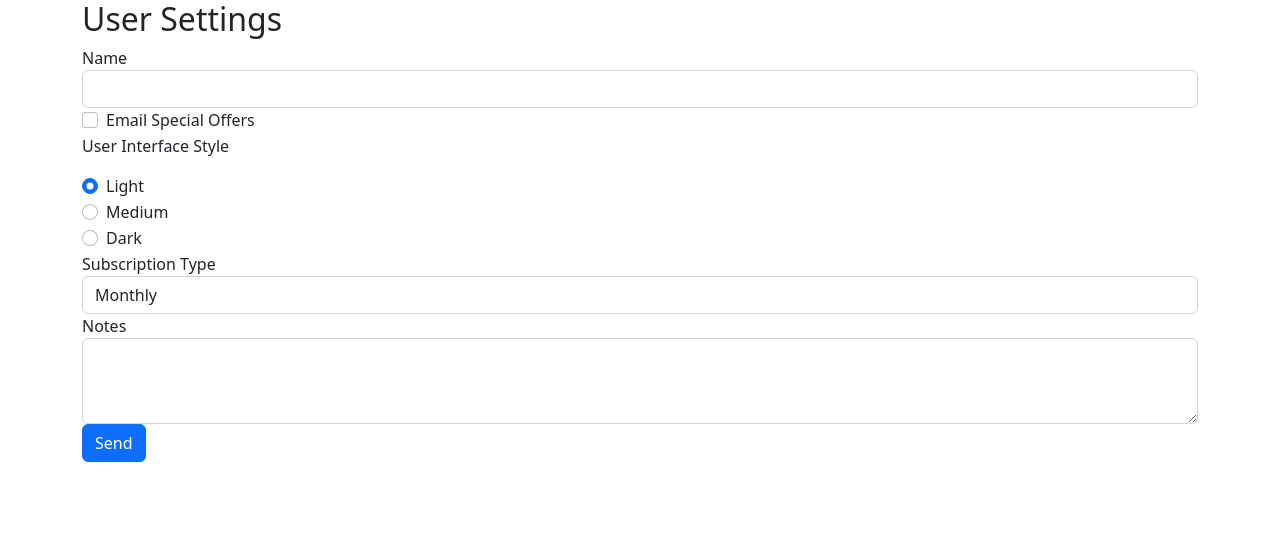
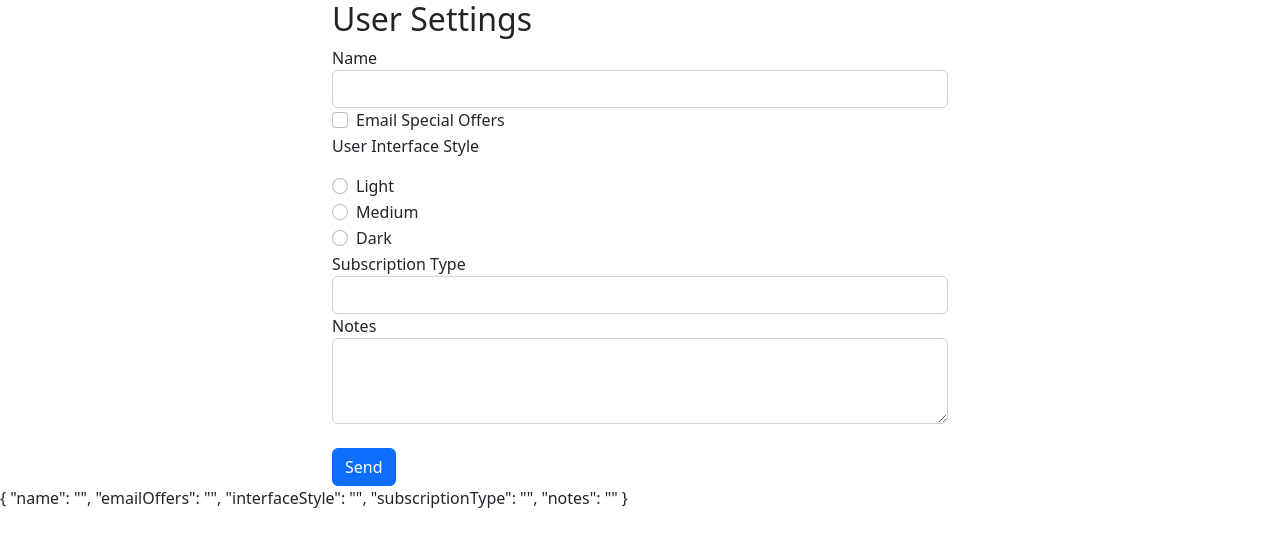
Before and after one commit to alexlamb10/angular-forms, an Angular app: page / in a window 1280 px wide. Shown: the top 546 px of the page. Built offline with nearby package versions, Linux system fonts and the light colour scheme.

Commit message:
added ngmodel to data types

```diff
--- a/src/app/user-settings-form/user-settings-form.component.html
+++ b/src/app/user-settings-form/user-settings-form.component.html
@@ -1,17 +1,17 @@
 
-<div class="container">
+<div class="container" style="width: 50%;">
     <h2>User Settings</h2>
-    <form>
+    <form #form="ngForm">
 
       <div class="form-group">
         <label for="name">Name</label>
-        <input id="name" name="name" class="form-control" />
+        <input id="name" name="name" class="form-control" ngModel/>
       </div>
 
       <div class="form-check form-group">
         <input class="form-check-input" type="checkbox"
-                id="emailOffers" name="emailOffers">
-        <label class="form-check-label" for="emailOffers">
+                id="emailOffers" name="emailOffers" ngModel>
+        <label class="form-check-label" for="emailOffers" >
           Email Special Offers
         </label>
       </div>
@@ -20,21 +20,21 @@
       <div class="form-group">
         <div class="form-check">
           <input class="form-check-input" type="radio" name="interfaceStyle"
-                 id="lightInterface" value="light" checked>
+                 id="lightInterface" value="light" checked ngModel>
           <label class="form-check-label" for="lightInterface">
             Light
           </label>
         </div>
         <div class="form-check">
           <input class="form-check-input" type="radio" name="interfaceStyle"
-                 id="mediumInterface" value="medium">
+                 id="mediumInterface" value="medium" ngModel>
           <label class="form-check-label" for="mediumInterface">
             Medium
           </label>
         </div>
         <div class="form-check">
           <input class="form-check-input" type="radio" name="interfaceStyle"
-                  id="darkInterface" value="dark">
+                  id="darkInterface" value="dark" ngModel>
           <label class="form-check-label" for="darkInterface">
             Dark
           </label>
@@ -43,7 +43,7 @@
 
       <div class="form-group">
         <label for="subscriptionType">Subscription Type</label>
-        <select class="form-control" id="subscriptionType">
+        <select class="form-control" id="subscriptionType" name="subscriptionType" ngModel>
           <option>Monthly</option>
           <option>Annual</option>
           <option>Lifetime</option>
@@ -51,11 +51,14 @@
       </div>
 
       <div class="form-group">
-        <label for="notes">Notes</label>
+        <label for="notes" >Notes</label>
         <textarea id="notes" name="notes" class="form-control"
-                  rows="3"></textarea>
+                  rows="3" ngModel></textarea>
       </div>
-
+      <br>
       <button class="btn btn-primary">Send</button>
     </form>
   </div>
+
+
+  {{form.value | json}}
```
